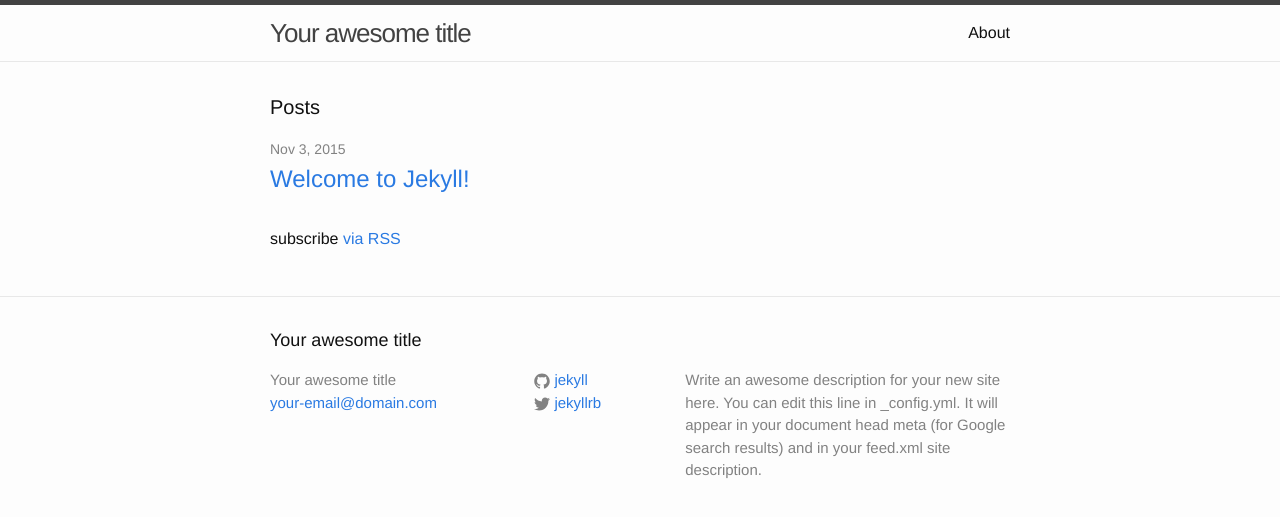
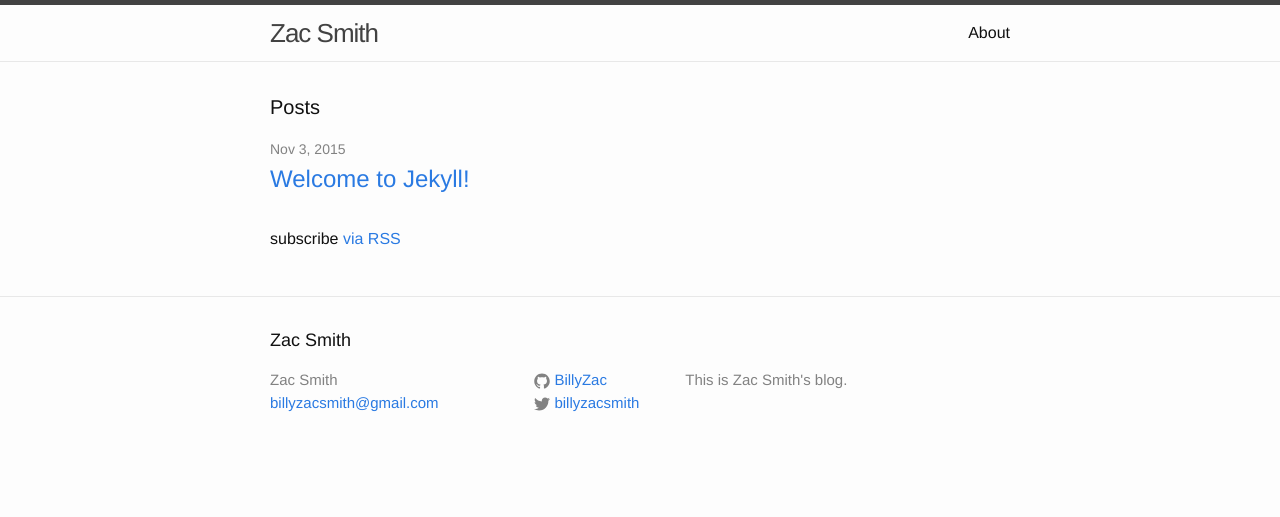
Before and after one commit to BillyZac/BillyZac.github.io, a Jekyll site: the page built from index.html, in a window 1280 px wide. Shown: the top 517 px of the page. Built offline with Jekyll 4.4.1, drawn with Linux system fonts in a browser that asks for light colours.

Commit message:
Set site settings.

```diff
--- a/_config.yml
+++ b/_config.yml
@@ -6,16 +6,14 @@
 # 'jekyll serve'. If you change this file, please restart the server process.
 
 # Site settings
-title: Your awesome title
-email: your-email@domain.com
+title: Zac Smith
+email: billyzacsmith@gmail.com
 description: > # this means to ignore newlines until "baseurl:"
-  Write an awesome description for your new site here. You can edit this
-  line in _config.yml. It will appear in your document head meta (for
-  Google search results) and in your feed.xml site description.
+  This is Zac Smith's blog.
 baseurl: "" # the subpath of your site, e.g. /blog
 url: "http://yourdomain.com" # the base hostname & protocol for your site
-twitter_username: jekyllrb
-github_username:  jekyll
+twitter_username: billyzacsmith
+github_username:  BillyZac
 
 # Build settings
 markdown: kramdown
```
